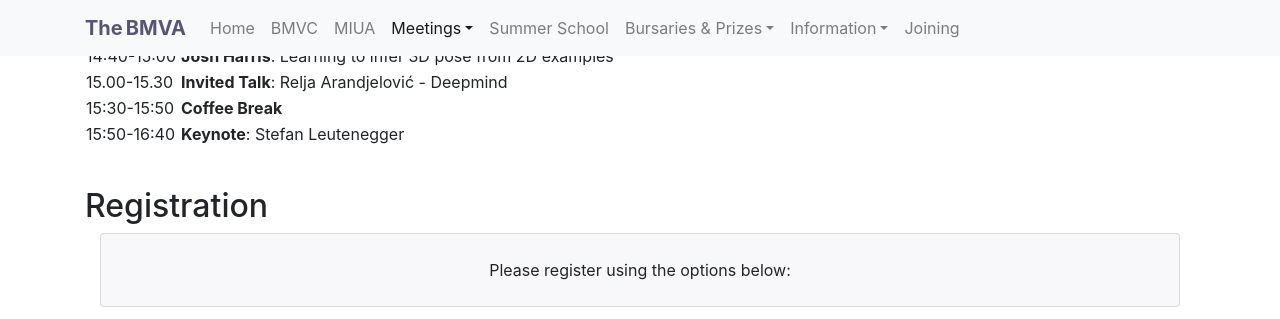
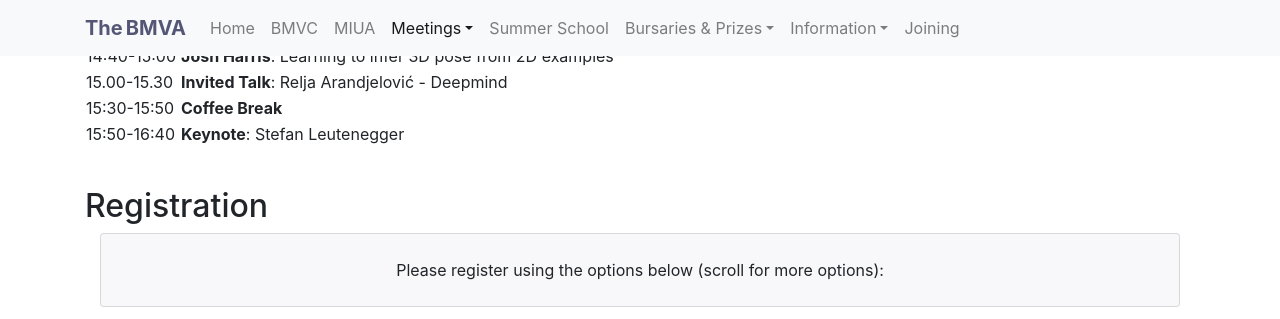
Before and after one commit to BritishMachineVisionAssociation/BMVC2021, a Jekyll site: the page built from meetings/07-19-geometry-deep-learning.md, in a window 1280 px wide and 900 px high, scrolled down 1310 px, cut to the strip 0-319 px from the top of the window. Built offline with Jekyll 4.4.1, drawn with Linux system fonts in a browser that asks for light colours; nearby versions of some CDN libraries.

Commit message:
More map fixing.

```diff
--- a/meetings/07-19-geometry-deep-learning.md
+++ b/meetings/07-19-geometry-deep-learning.md
@@ -49,7 +49,7 @@
 <div class="container-fluid pb-3">
     <div class="card p-1" style="background: #F8F7FA">
         <div class="card-body mx-auto">
-          Please register using the options below:
+          Please register using the options below (scroll for more options):
         </div>
         <div id="eventbrite-widget-container-50264244709"></div>
     </div>
@@ -106,4 +106,4 @@
 
 British Computer Society (BCS), 5 Southampton St, London WC2E 7HA
 
-{% include bcs-map.html %}
+{% include bcs-old-map.html %}
```
Also changed, not shown: meetings/02-20-deep-learning-in-3d.md (+1 -1 lines).
